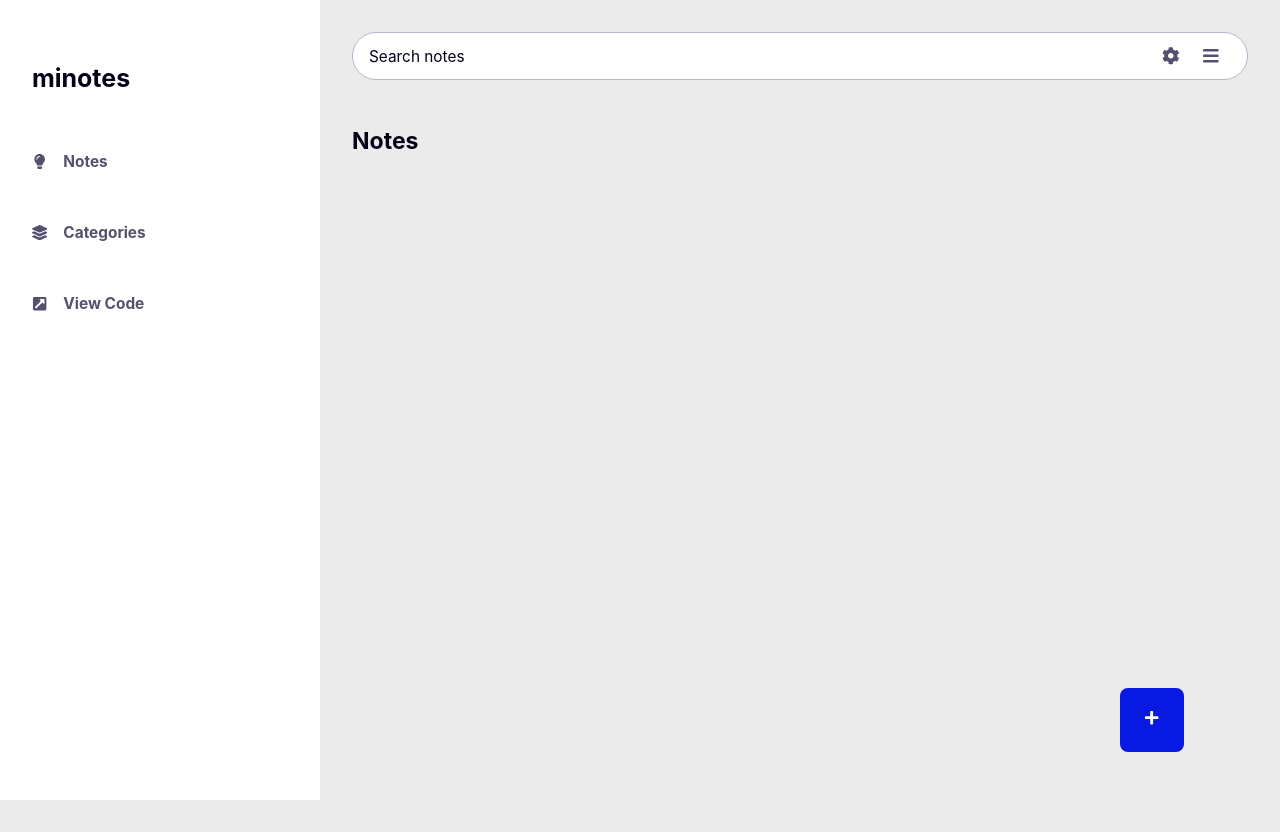
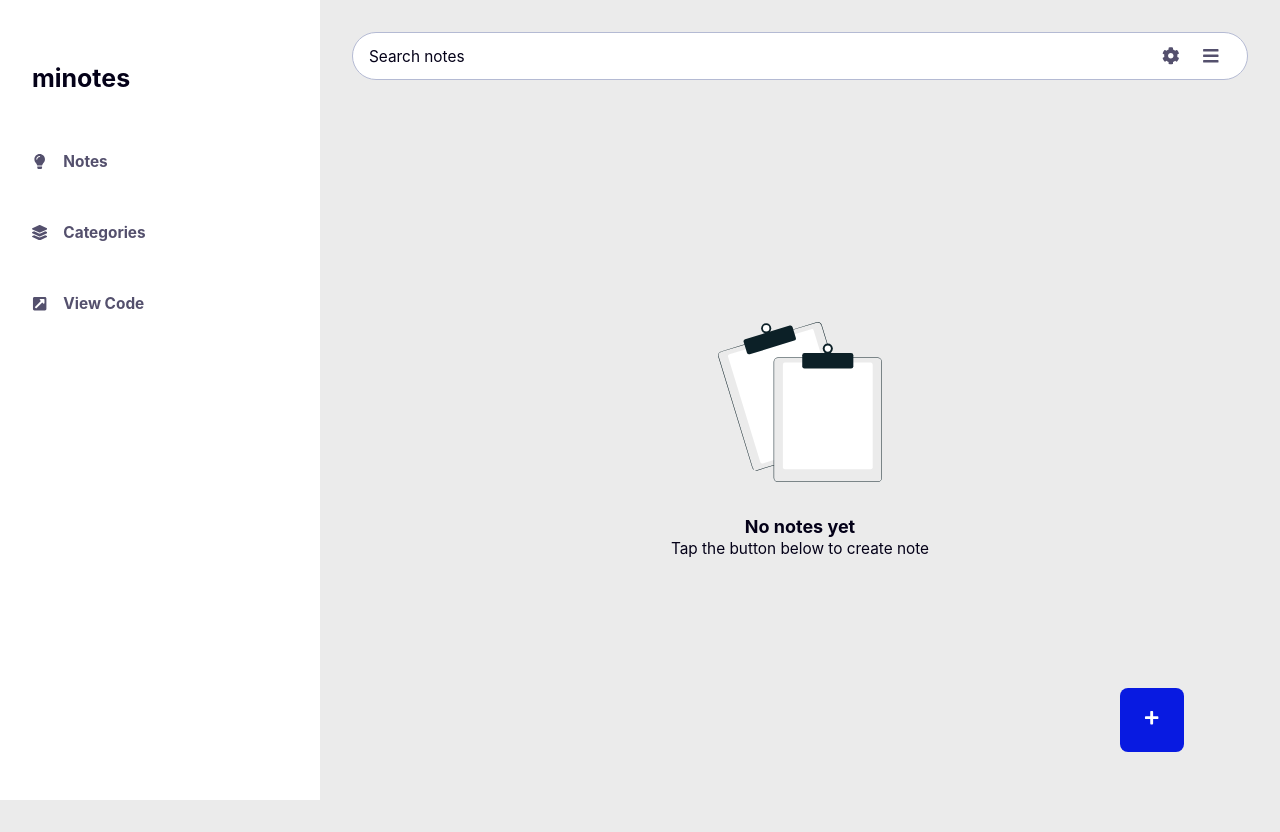
Before and after one commit to gzkdev/minote, a React (Create React App) app: page / in a window 1280 px wide. Before the commit the page ends 800 px from the top, so only its background shows below. Built offline with nearby package versions, Linux system fonts and the light colour scheme.

Commit message:
fixed notes component

```diff
--- a/src/components/EmptyState.jsx
+++ b/src/components/EmptyState.jsx
@@ -26,7 +26,8 @@ function EmptyState() {
   return (
     <EmptyStateStyled>
       <img src={EmptyStateImage} alt="No notes created yet" />
-      <div>No notes yet. Tap the button below to create note</div>
+      <h3>No notes yet</h3>
+      <div>Tap the button below to create note</div>
     </EmptyStateStyled>
   );
 }
--- a/src/components/Notes/Notes.jsx
+++ b/src/components/Notes/Notes.jsx
@@ -3,35 +3,29 @@ import NotesContext from "../../NotesContext";
 import NoteItem from "./NoteItem";
 import EmptyState from "../EmptyState";
 import NotesContainer from "./NotesContainer";
+import { LayoutGroup } from "framer-motion";
 
 function Notes() {
-  const { notes } = useContext(NotesContext);
-
-  // const renderedNotes = notes.keys.filter((note) =>
-  //   note.title.toLowerCase().includes(searchText.toLowerCase())
-  // );
+  const { notes, searchText } = useContext(NotesContext);
+  let NOTE_IDs = Object.keys(notes);
+  const renderedNotes = NOTE_IDs.filter((note) =>
+    notes[note].title.toLowerCase().includes(searchText.toLowerCase())
+  );
 
   return (
     <>
-      {notes ? (
+      {NOTE_IDs.length ? (
         <section>
           <h1>Notes</h1>
-          <NotesContainer>
-            {/* {renderedNotes.length > 0
-              ? renderedNotes.map((data, index) => (
-                  <NoteItem
-                    key={data.id}
-                    note={data}
-                    deleteNote={deleteNote}
-                    index={index}
-                    updateNote={updateNote}
-                  />
-                ))
-              : "No notes match your search"} */}
-            {Object.keys(notes).map((item) => (
-              <NoteItem key={item} data={notes[item]} />
-            ))}
-          </NotesContainer>
+          <LayoutGroup>
+            <NotesContainer>
+              {renderedNotes.length > 0
+                ? renderedNotes.map((id) => (
+                    <NoteItem key={id} data={notes[id]} />
+                  ))
+                : "No notes match your search"}
+            </NotesContainer>
+          </LayoutGroup>
         </section>
       ) : (
         <EmptyState />
```
